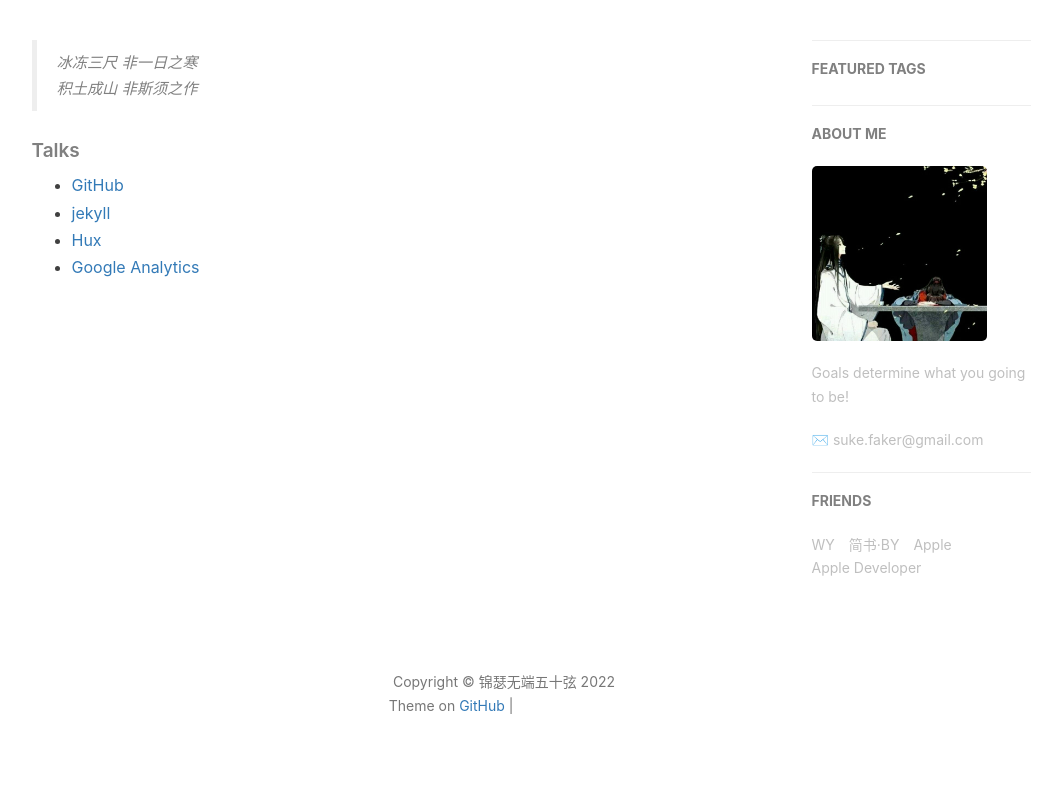
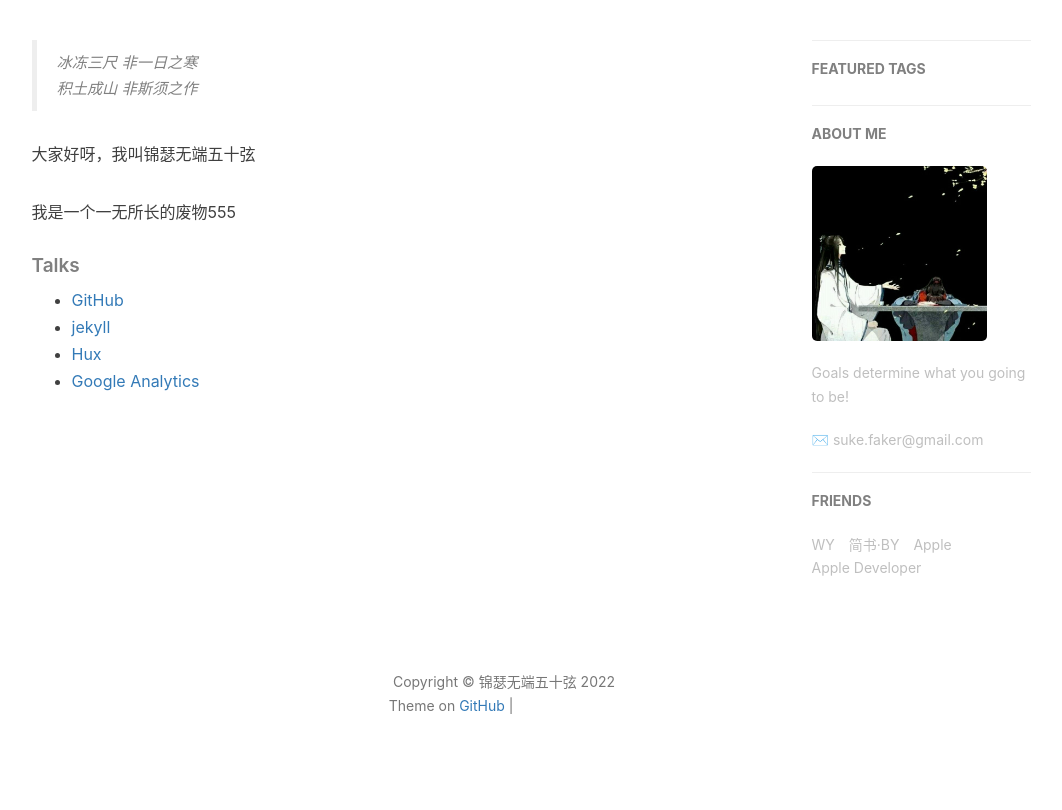
Before and after one commit to Fraunder/Fraunder.github.io, a Jekyll site: the page built from about.html, in a window 1280 px wide. Shown: the part 418-1228 px from the top of the page, without its empty margins (136-1198 px from the left). Built offline with Jekyll 4.4.1, drawn with Linux system fonts in a browser that asks for light colours; nearby versions of some CDN libraries; comment, search, counter and statistics services are not loaded; grey boxes are pictures that could not be loaded.

Commit message:
Update about.html

```diff
--- a/about.html
+++ b/about.html
@@ -18,9 +18,9 @@ header-img: "img/post-bg-rwd.jpg"
     <blockquote><p>冰冻三尺 非一日之寒<br>
     积土成山 非斯须之作</p></blockquote>
 
+    <p>大家好呀，我叫锦瑟无端五十弦</p>
 
-
-
+    <p>我是一个一无所长的废物555</p>
 
     <p></p>
 
```
